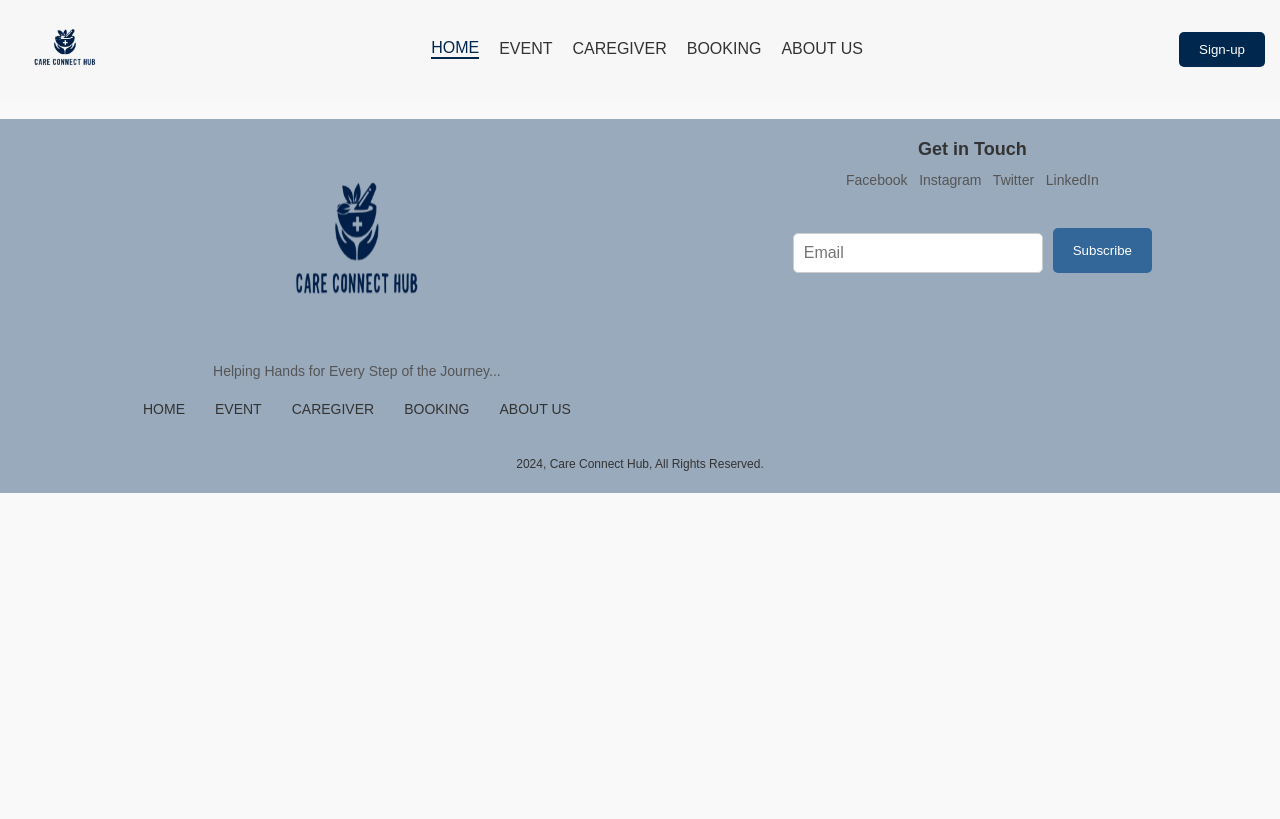
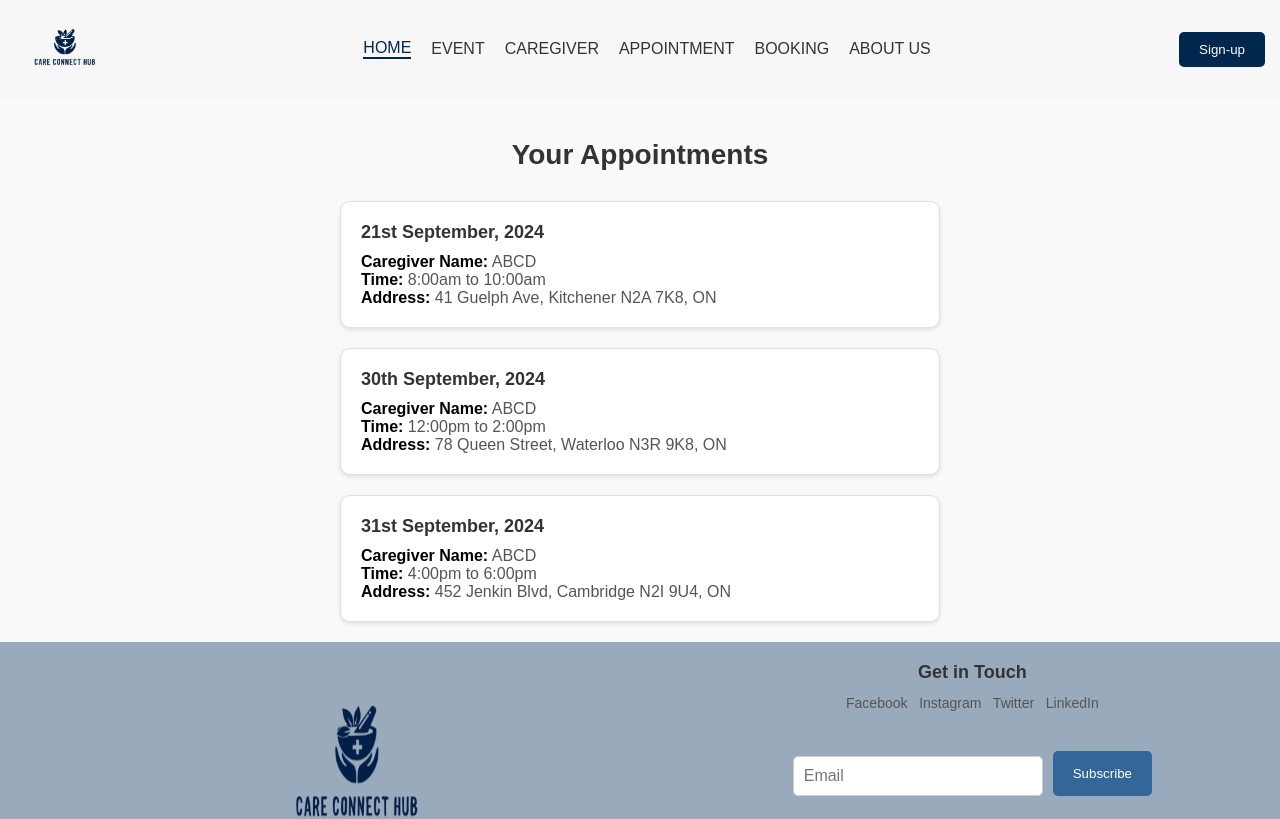
Before and after one commit to scetat/CareConnectHub, a React (Create React App) app in the folder frontend/: page /Appointment in a window 1280 px wide. Shown: the top 819 px of the page. Built offline with nearby package versions, Linux system fonts and the light colour scheme.

Commit message:
display caregiver appointment

```diff
--- a/frontend/src/App.js
+++ b/frontend/src/App.js
@@ -13,6 +13,7 @@ import ManageProfile from "./Pages/ManageProfile";
 import EventDetail from './components/EventDetail';
 import Moreinfo from "./Pages/Moreinfo";
 import AppointmentPage from "./Pages/AppointmentPage";
+import Appointment from "./Pages/Appointment";
 
 function App() {
   return (
@@ -31,6 +32,7 @@ function App() {
         <Route path="/event/:id" element={<EventDetail />} />
         <Route path="/moreinfo" element={<Moreinfo />} />
         <Route path="/AppointmentPage" element={<AppointmentPage />} />
+        <Route path="/Appointment" element={<Appointment />} />
       </Routes>
       <Footer />
     </BrowserRouter>
--- /dev/null
+++ b/frontend/src/Pages/Appointment.js
@@ -0,0 +1,45 @@
+import React from 'react';
+import '../css/appointments.css';
+
+const Appointments = () => {
+  const appointments = [
+    {
+      date: "21st September, 2024",
+      caregiverName: "ABCD",
+      time: "8:00am to 10:00am",
+      address: "41 Guelph Ave, Kitchener N2A 7K8, ON"
+    },
+    {
+      date: "30th September, 2024",
+      caregiverName: "ABCD",
+      time: "12:00pm to 2:00pm",
+      address: "78 Queen Street, Waterloo N3R 9K8, ON"
+    },
+    {
+      date: "31st September, 2024",
+      caregiverName: "ABCD",
+      time: "4:00pm to 6:00pm",
+      address: "452 Jenkin Blvd, Cambridge N2I 9U4, ON"
+    }
+  ];
+
+  return (
+    <div className="appointments-container">
+      <h2>Your Appointments</h2>
+      <div className="appointments-list">
+        {appointments.map((appointment, index) => (
+          <div key={index} className="appointment-card">
+            <div className="appointment-date">{appointment.date}</div>
+            <div className="appointment-details">
+              <p><strong>Caregiver Name:</strong> {appointment.caregiverName}</p>
+              <p><strong>Time:</strong> {appointment.time}</p>
+              <p><strong>Address:</strong> {appointment.address}</p>
+            </div>
+          </div>
+        ))}
+      </div>
+    </div>
+  );
+};
+
+export default Appointments;
--- a/frontend/src/components/Header/index.js
+++ b/frontend/src/components/Header/index.js
@@ -64,6 +64,13 @@ const Header = () => {
           CAREGIVER
         </Link>
         <Link
+          to="/appointment"
+          className={`header__link ${activeLink === 'appointment' ? 'header__link--active' : ''}`}
+          onClick={() => handleLinkClick('appointment')}
+        >
+          APPOINTMENT
+        </Link>
+        <Link
           to="/booking"
           className={`header__link ${activeLink === 'booking' ? 'header__link--active' : ''}`}
           onClick={() => handleLinkClick('booking')}
--- /dev/null
+++ b/frontend/src/css/appointments.css
@@ -0,0 +1,58 @@
+
+.appointments-container {
+    padding: 20px;
+    font-family: 'Arial', sans-serif;
+    background-color: #f9f9f9;
+  }
+
+  h2 {
+    font-size: 28px;
+    font-weight: 600;
+    text-align: center;
+    margin-bottom: 30px;
+    color: #333;
+  }
+
+  .appointments-list {
+    display: flex;
+    flex-direction: column;
+    gap: 20px;
+    max-width: 600px;
+    margin: 0 auto;
+  }
+
+  .appointment-card {
+    display: flex;
+    flex-direction: column;
+    gap: 10px;
+    background-color: #fff;
+    border: 1px solid #e0e0e0;
+    border-radius: 10px;
+    padding: 20px;
+    box-shadow: 0px 2px 4px rgba(0, 0, 0, 0.1);
+  }
+
+  .appointment-date {
+    font-size: 18px;
+    font-weight: 600;
+    color: #333;
+  }
+
+  .appointment-details p {
+    margin: 0;
+    font-size: 16px;
+    color: #555;
+  }
+
+  .appointment-details strong {
+    color: #000;
+  }
+
+  .filter-icon {
+    position: absolute;
+    right: 20px;
+    top: 80px;
+    font-size: 18px;
+    cursor: pointer;
+    color: #333;
+  }
```
